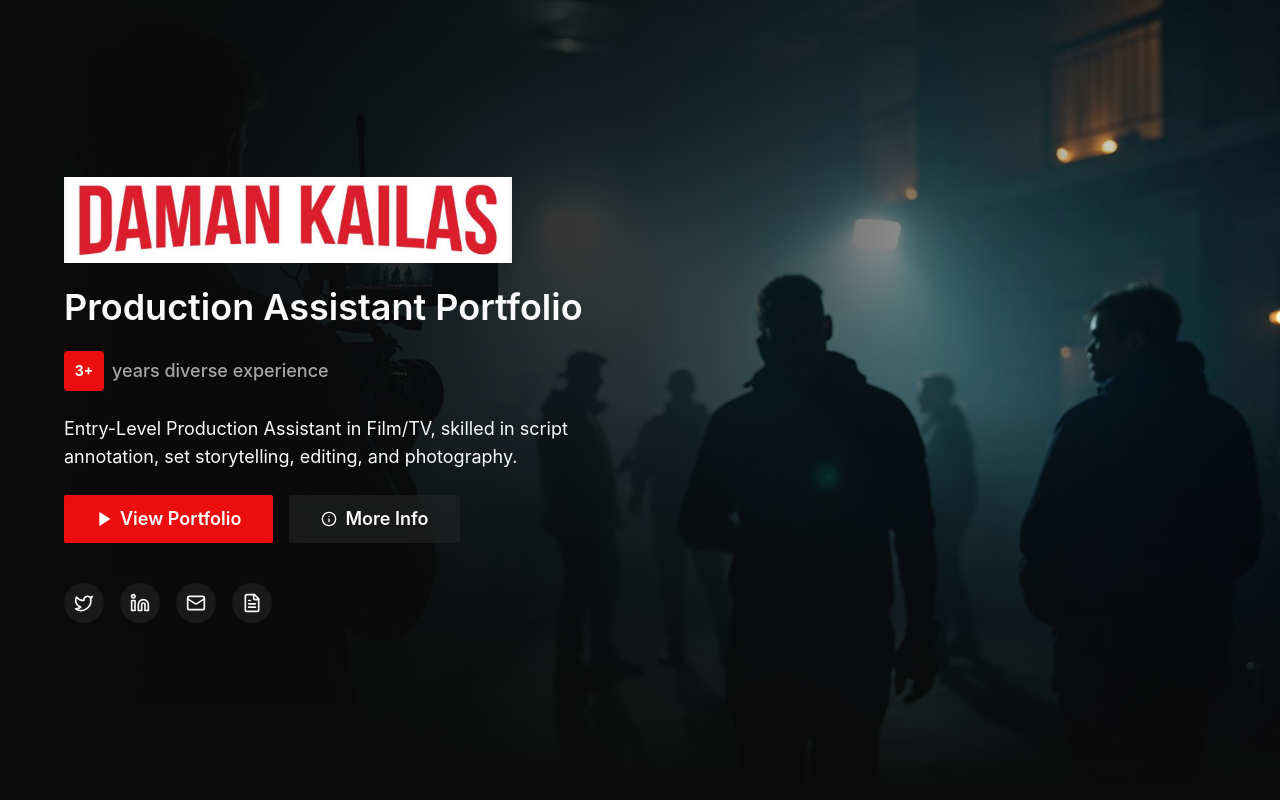
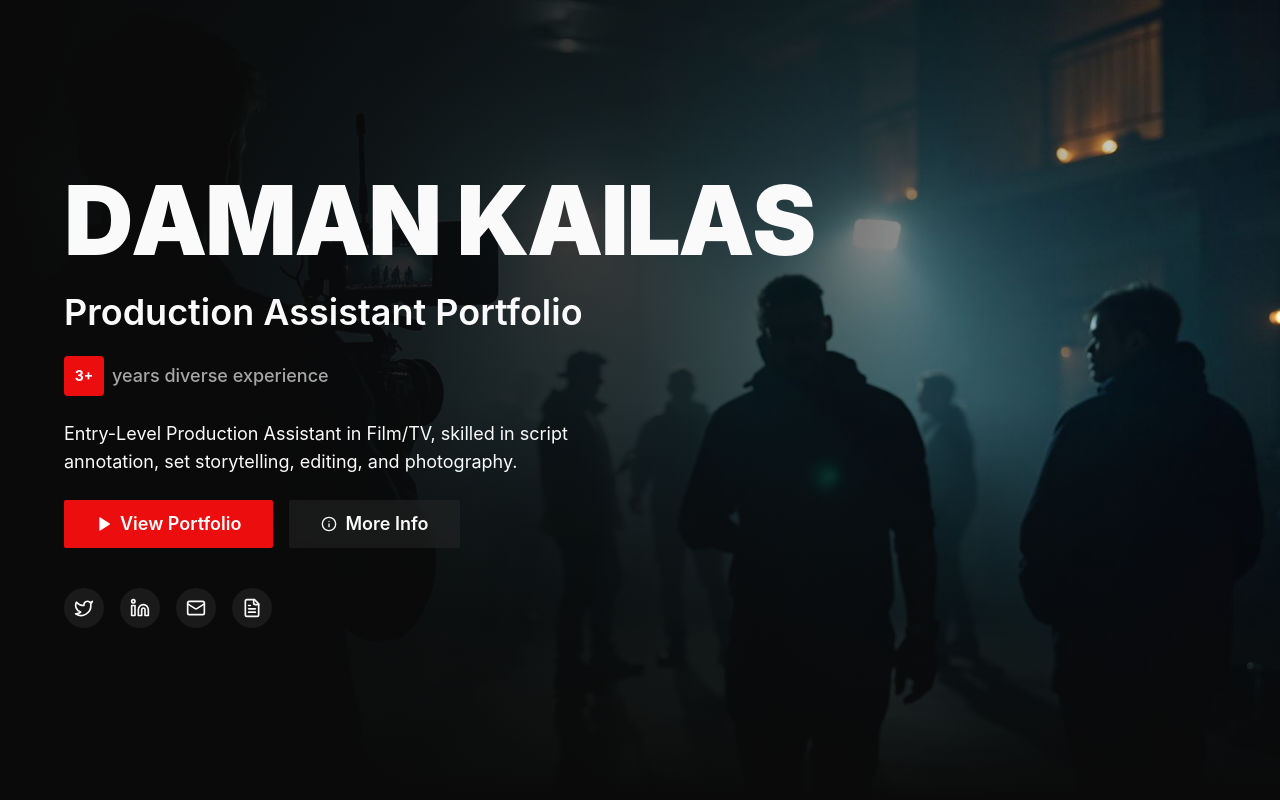
Before and after one commit to damankailas073-del/daman-flix-portfolio, a React (Vite) app: page / in a window 1280 px wide. Shown: the top 800 px of the page. Built offline with nearby package versions, Linux system fonts and the light colour scheme; the HTML template or start-up script is replaced by a standard one; a web font is replaced by a local one.

Commit message:
Updated Hero.tsx

```diff
--- a/src/components/Hero.tsx
+++ b/src/components/Hero.tsx
@@ -21,10 +21,18 @@ export const Hero = () => {
       <div className="relative z-10 flex min-h-screen items-center">
         <div className="container mx-auto px-4 md:px-8 lg:px-16">
           <div className="max-w-2xl space-y-6">
-            <img
-              src="/photo_5800851120417606703_y (1).jpg"
-              alt="Daman Kailas"
-              className="w-full max-w-md mb-6"
+            <SplitText
+              text="DAMAN KAILAS"
+              className="text-5xl font-black tracking-tight text-foreground md:text-7xl lg:text-8xl"
+              delay={100}
+              duration={0.6}
+              ease="power3.out"
+              splitType="chars"
+              from={{ opacity: 0, y: 40 }}
+              to={{ opacity: 1, y: 0 }}
+              threshold={0.1}
+              rootMargin="-100px"
+              textAlign="left"
             />
             <h2 className="text-2xl font-semibold text-foreground md:text-3xl lg:text-4xl">
               Production Assistant Portfolio
```
Also changed, not shown: public/photo_5800851120417606703_y (1).jpg (deleted).
